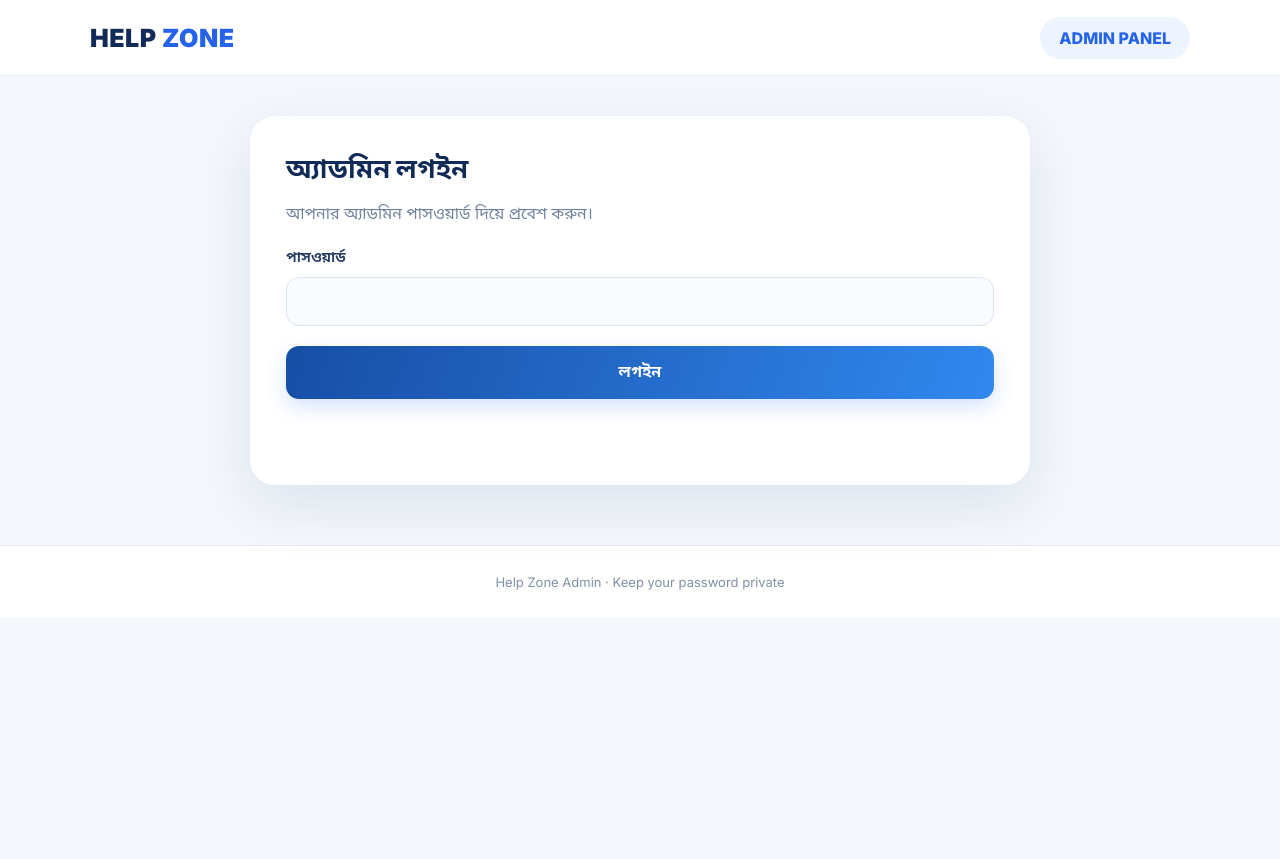
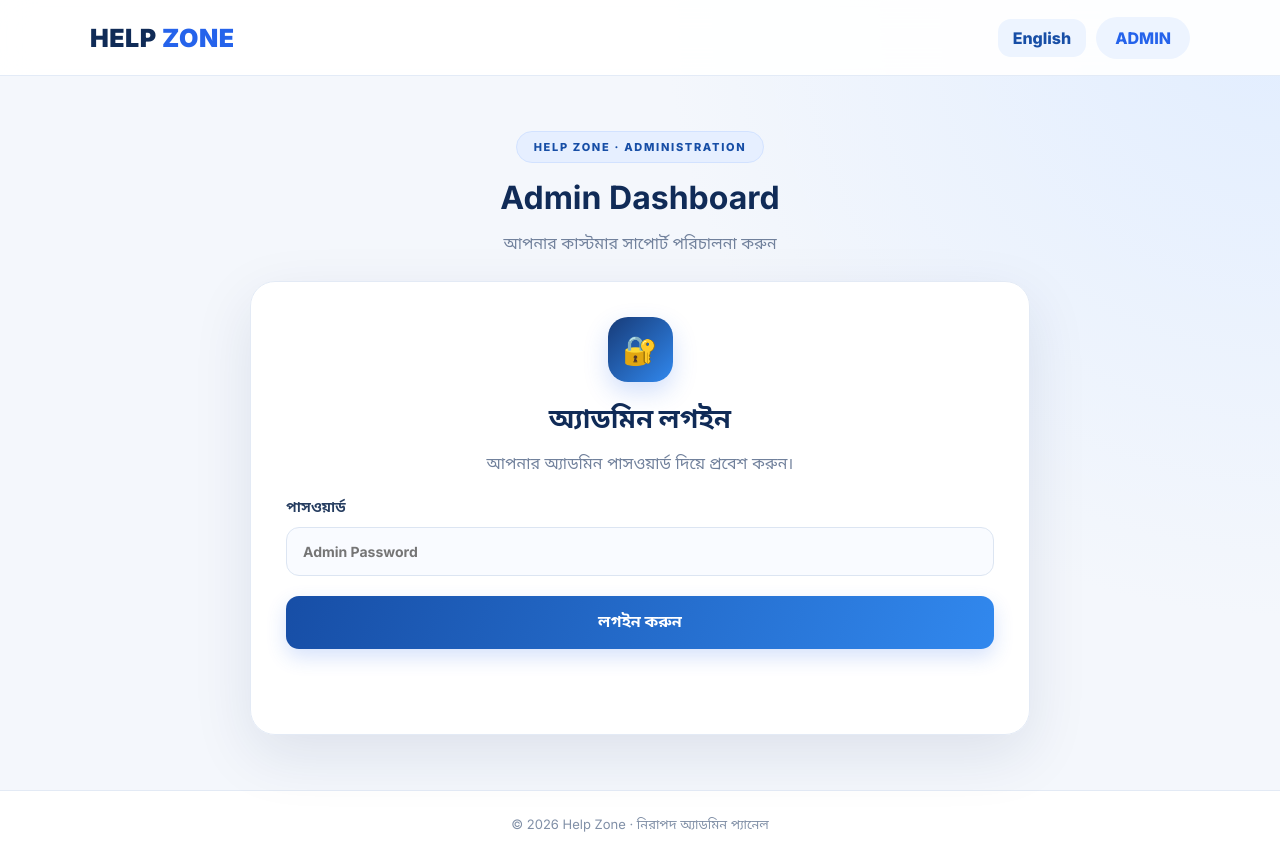
Before and after one commit to helpzone47/help-zone, a website: page public/admin.html in a window 1280 px wide. Before the commit the page ends 800 px from the top, so only its background shows below. Drawn offline with Linux system fonts and the light colour scheme; no server answers.

Commit message:
Revamp admin panel layout and styles

```diff
--- a/public/admin.html
+++ b/public/admin.html
@@ -1,3 +1,242 @@
-<!doctype html><html lang="bn"><head><meta charset="utf-8"><meta name="viewport" content="width=device-width,initial-scale=1"><title>Help Zone | Admin</title><link rel="stylesheet" href="/style.css"></head><body><header><a class="brand" href="/">HELP <span>ZONE</span></a><span class="nav">ADMIN PANEL</span></header><main class="wrap admin">
-<section class="panel" id="loginPanel"><h2>অ্যাডমিন লগইন</h2><p class="muted">আপনার অ্যাডমিন পাসওয়ার্ড দিয়ে প্রবেশ করুন।</p><form id="loginForm"><label>পাসওয়ার্ড<input type="password" name="password" required autocomplete="current-password"></label><button>লগইন</button><p id="loginNotice" class="notice" role="status"></p></form></section>
-<section class="panel hidden" id="inboxPanel"><div class="inboxHead"><div><h2>মেসেজ ইনবক্স</h2><p class="muted">কাস্টমারদের পাঠানো বার্তা</p></div><button class="secondary" id="logoutBtn">লগআউট</button></div><div id="messages"><p class="muted">মেসেজ লোড হচ্ছে...</p></div></section></main><footer>Help Zone Admin · Keep your password private</footer><script src="/admin.js"></script></body></html>
+
+<!DOCTYPE html>
+<html lang="bn">
+<head>
+  <meta charset="UTF-8">
+  <meta name="viewport" content="width=device-width, initial-scale=1">
+  <meta name="theme-color" content="#102b57">
+  <title>Help Zone | Premium Admin</title>
+  <link rel="stylesheet" href="/style.css">
+
+  <style>
+    body {
+      min-height: 100vh;
+      background:
+        radial-gradient(circle at top right,#e1edff,transparent 40%),
+        #f4f7fc;
+    }
+
+    .admin {
+      max-width: 850px;
+      margin: 55px auto;
+    }
+
+    .adminHero {
+      text-align: center;
+      margin-bottom: 25px;
+    }
+
+    .adminHero .pill {
+      background: #e6efff;
+      color: #174ea6;
+      border: 1px solid #d2e2ff;
+    }
+
+    .adminHero h1 {
+      color: #102b57;
+      font-size: 32px;
+      margin: 15px 0 5px;
+    }
+
+    .adminHero p {
+      color: #71819c;
+    }
+
+    .loginIcon {
+      width: 65px;
+      height: 65px;
+      display: grid;
+      place-items: center;
+      margin: 0 auto 20px;
+      border-radius: 20px;
+      color: white;
+      font-size: 28px;
+      background: linear-gradient(135deg,#173b78,#3188ee);
+      box-shadow: 0 10px 25px #2563eb35;
+    }
+
+    .adminPanel {
+      border: 1px solid #e3eaf5;
+    }
+
+    .adminFooter {
+      text-align: center;
+      color: #8190a7;
+      font-size: 13px;
+      padding: 25px 10px;
+    }
+
+    #languageBtn {
+      width: auto;
+      margin: 0;
+      padding: 9px 15px;
+      background: #edf4ff;
+      color: #174ea6;
+      box-shadow: none;
+    }
+
+    #languageBtn:hover {
+      background: #dceaff;
+    }
+
+    @media(max-width:600px) {
+      .admin {
+        margin: 35px auto;
+      }
+
+      .adminHero h1 {
+        font-size: 27px;
+      }
+    }
+  </style>
+</head>
+
+<body>
+
+<header>
+  <a class="brand" href="/">HELP <span>ZONE</span></a>
+
+  <div style="display:flex;align-items:center;gap:10px">
+    <button id="languageBtn" type="button">English</button>
+    <span class="nav">ADMIN</span>
+  </div>
+</header>
+
+<main class="wrap admin">
+
+  <div class="adminHero">
+    <div class="pill">HELP ZONE · ADMINISTRATION</div>
+    <h1>Admin Dashboard</h1>
+    <p data-bn="আপনার কাস্টমার সাপোর্ট পরিচালনা করুন"
+       data-en="Manage your customer support">
+      আপনার কাস্টমার সাপোর্ট পরিচালনা করুন
+    </p>
+  </div>
+
+  <!-- LOGIN PANEL -->
+  <section class="panel adminPanel" id="loginPanel">
+
+    <div class="loginIcon">🔐</div>
+
+    <h2 style="text-align:center"
+        data-bn="অ্যাডমিন লগইন"
+        data-en="Admin Login">
+      অ্যাডমিন লগইন
+    </h2>
+
+    <p class="muted" style="text-align:center"
+       data-bn="আপনার অ্যাডমিন পাসওয়ার্ড দিয়ে প্রবেশ করুন।"
+       data-en="Sign in using your administrator password.">
+      আপনার অ্যাডমিন পাসওয়ার্ড দিয়ে প্রবেশ করুন।
+    </p>
+
+    <form id="loginForm">
+
+      <label>
+        <span data-bn="পাসওয়ার্ড" data-en="Password">
+          পাসওয়ার্ড
+        </span>
+
+        <input
+          type="password"
+          name="password"
+          required
+          autocomplete="current-password"
+          placeholder="Admin Password">
+      </label>
+
+      <button type="submit"
+        data-bn="লগইন করুন"
+        data-en="Sign In">
+        লগইন করুন
+      </button>
+
+      <p id="loginNotice" class="notice" role="status"></p>
+
+    </form>
+  </section>
+
+  <!-- INBOX PANEL -->
+  <section class="panel adminPanel hidden" id="inboxPanel">
+
+    <div class="inboxHead">
+
+      <div>
+        <div class="pill"
+             style="background:#e7f1ff;color:#2563eb;border:0">
+          CUSTOMER SUPPORT
+        </div>
+
+        <h2 style="margin-top:12px"
+            data-bn="মেসেজ ইনবক্স"
+            data-en="Message Inbox">
+          মেসেজ ইনবক্স
+        </h2>
+
+        <p class="muted"
+           data-bn="কাস্টমারদের পাঠানো বার্তা"
+           data-en="Messages sent by customers">
+          কাস্টমারদের পাঠানো বার্তা
+        </p>
+      </div>
+
+      <button class="secondary" id="logoutBtn"
+        data-bn="লগআউট"
+        data-en="Logout">
+        লগআউট
+      </button>
+
+    </div>
+
+    <div id="messages">
+      <p class="muted"
+         data-bn="মেসেজ লোড হচ্ছে..."
+         data-en="Loading messages...">
+        মেসেজ লোড হচ্ছে...
+      </p>
+    </div>
+
+  </section>
+
+</main>
+
+<footer class="adminFooter">
+  © 2026 Help Zone ·
+  <span data-bn="নিরাপদ অ্যাডমিন প্যানেল"
+        data-en="Secure Admin Panel">
+    নিরাপদ অ্যাডমিন প্যানেল
+  </span>
+</footer>
+
+<script src="/admin.js"></script>
+
+<script>
+const languageBtn = document.getElementById("languageBtn");
+
+let currentLanguage =
+  localStorage.getItem("helpzone-admin-language") || "bn";
+
+function setAdminLanguage(language) {
+  currentLanguage = language;
+
+  document.documentElement.lang = language;
+
+  localStorage.setItem("helpzone-admin-language", language);
+
+  document.querySelectorAll("[data-bn][data-en]").forEach(element => {
+    element.textContent = element.dataset[language];
+  });
+
+  languageBtn.textContent =
+    language === "bn" ? "English" : "বাংলা";
+}
+
+languageBtn.addEventListener("click", () => {
+  setAdminLanguage(currentLanguage === "bn" ? "en" : "bn");
+});
+
+setAdminLanguage(currentLanguage);
+</script>
+
+</body>
+</html>
```
